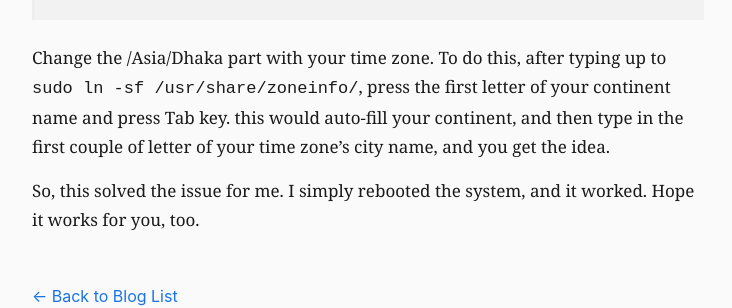
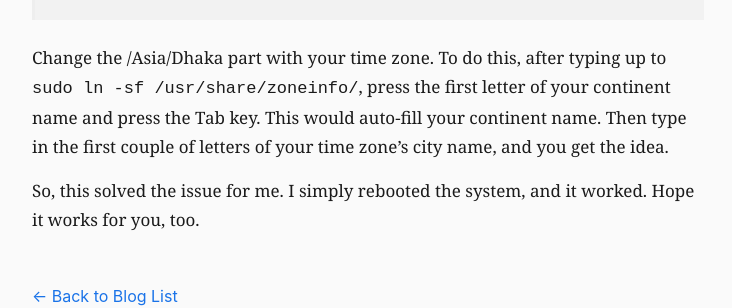
Before and after one commit to muntasimulhaque/muntasimulhaque.github.io, a Jekyll site: the page built from _posts/2025-08-05-time-mismatch-devuan-windows.md, in a window 1280 px wide. Shown: the part 1596-1904 px from the top of the page, without its empty margins (272-1004 px from the left). Built offline with Jekyll 4.4.1, drawn with Linux system fonts in a browser that asks for light colours.

Commit message:
Update 2025-08-05-time-mismatch-devuan-windows.md

````diff
--- a/_posts/2025-08-05-time-mismatch-devuan-windows.md
+++ b/_posts/2025-08-05-time-mismatch-devuan-windows.md
@@ -47,6 +47,6 @@ Now, link /etc/localtime with your correct time zone. For me, the command is:
 sudo ln -sf /usr/share/zoneinfo/Asia/Dhaka /etc/localtime
 ```
 
-Change the /Asia/Dhaka part with your time zone. To do this, after typing up to `sudo ln -sf /usr/share/zoneinfo/`, press the first letter of your continent name and press Tab key. this would auto-fill your continent, and then type in the first couple of letter of your time zone's city name, and you get the idea.
+Change the /Asia/Dhaka part with your time zone. To do this, after typing up to `sudo ln -sf /usr/share/zoneinfo/`, press the first letter of your continent name and press the Tab key. This would auto-fill your continent name. Then type in the first couple of letters of your time zone's city name, and you get the idea.
 
 So, this solved the issue for me. I simply rebooted the system, and it worked. Hope it works for you, too.
````
